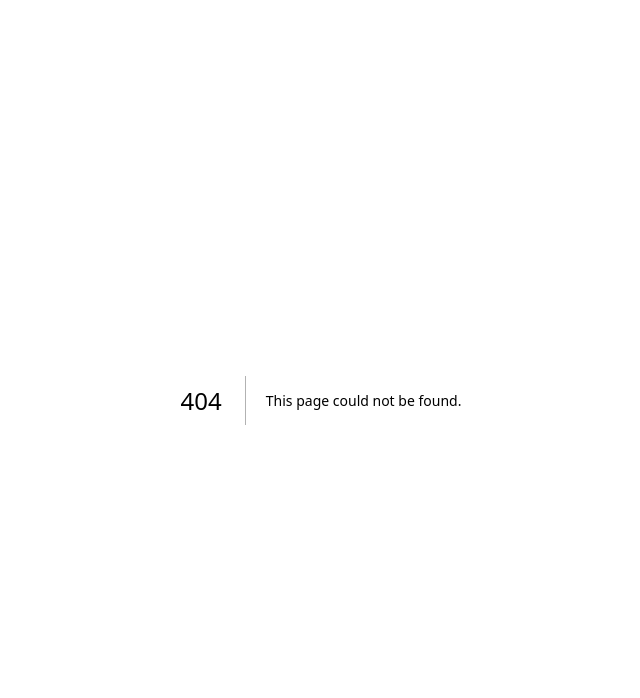
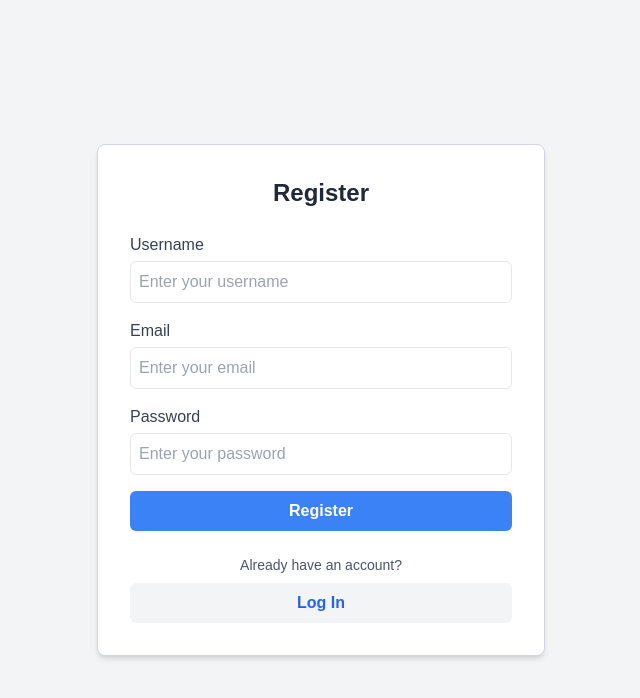
Before and after one commit to willake/nextjs-user-service-frontend, a Next.js app: page /register in a window 1280 px wide. Before the commit this address had no page. Shown: the top 698 px of the page, without its empty margins (319-959 px from the left). Built offline with nearby package versions, Linux system fonts and the light colour scheme.

Commit message:
add: add register page

```diff
--- /dev/null
+++ b/src/app/register/page.tsx
@@ -0,0 +1,51 @@
+'use client'
+
+import RegisterForm from '@/components/RegisterForm'
+import useUserEndpoints from '@/hooks/useUserEndpoints'
+import { NextPage } from 'next'
+import { useRouter } from 'next/navigation'
+
+const RegisterPage: NextPage = () => {
+    const router = useRouter()
+    const { loading, error, registerUser } = useUserEndpoints()
+
+    const handleRegister = async (
+        username: string,
+        email: string,
+        password: string
+    ) => {
+        const user = await registerUser(email, username, password)
+        if (user) {
+            alert('Create account successfully')
+            router.push('/')
+        }
+    }
+
+    return (
+        <div className="flex items-center justify-center min-h-screen bg-gray-100">
+            <div className="bg-white p-8 rounded-lg shadow-md w-full max-w-md border border-gray-300">
+                <h2 className="text-2xl font-bold mb-6 text-center text-gray-800">
+                    Register
+                </h2>
+                <RegisterForm
+                    onSubmit={handleRegister}
+                    loading={loading}
+                    error={error}
+                />
+                <div className="mt-6 text-center">
+                    <p className="text-sm text-gray-600">
+                        Already have an account?
+                    </p>
+                    <button
+                        onClick={() => router.push('/')}
+                        className="mt-2 py-2 px-4 w-full bg-gray-100 hover:bg-gray-200 text-blue-600 font-semibold rounded-md focus:outline-none focus:ring-2 focus:ring-blue-500 focus:ring-opacity-50"
+                    >
+                        Log In
+                    </button>
+                </div>
+            </div>
+        </div>
+    )
+}
+
+export default RegisterPage
```
